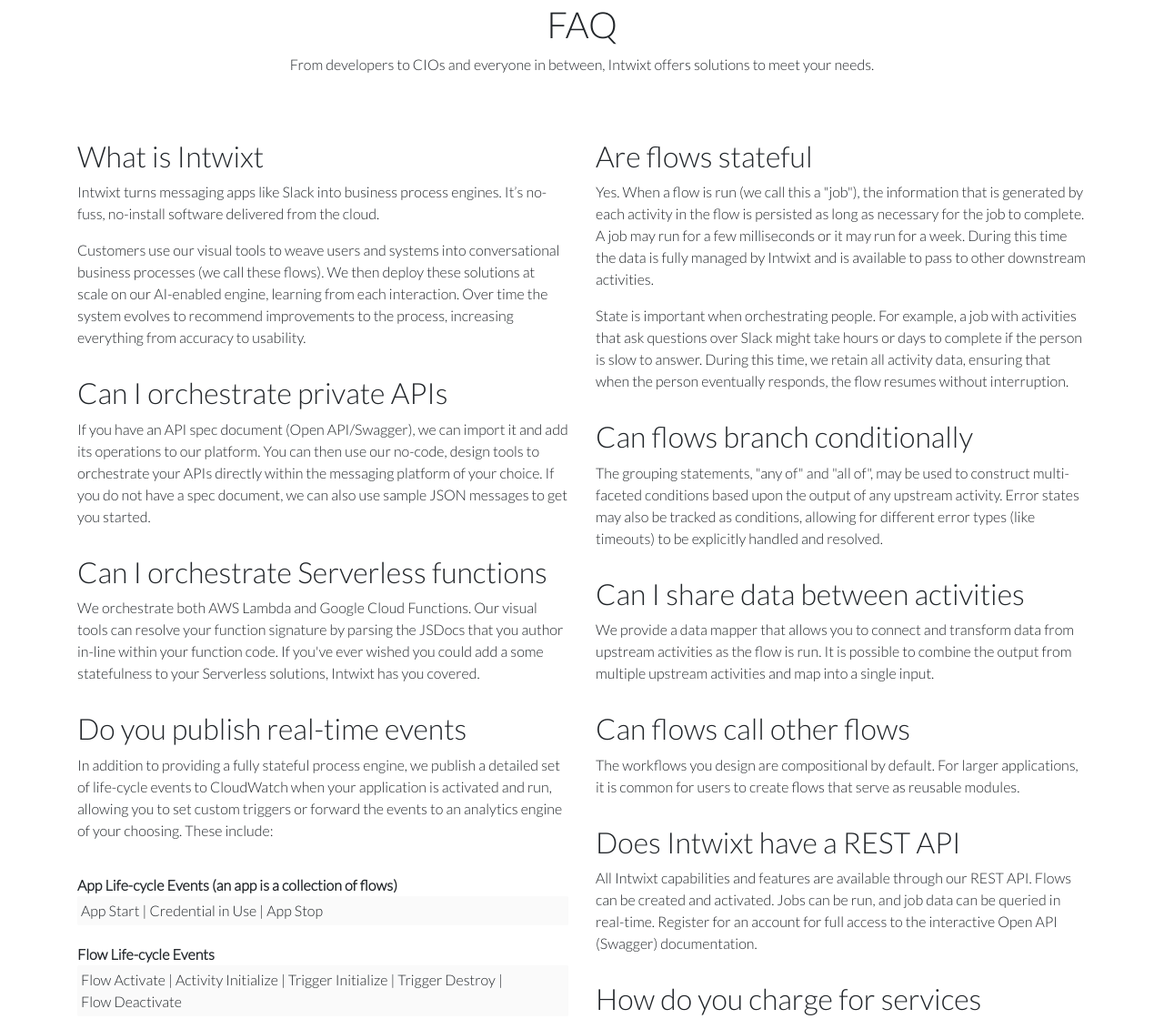
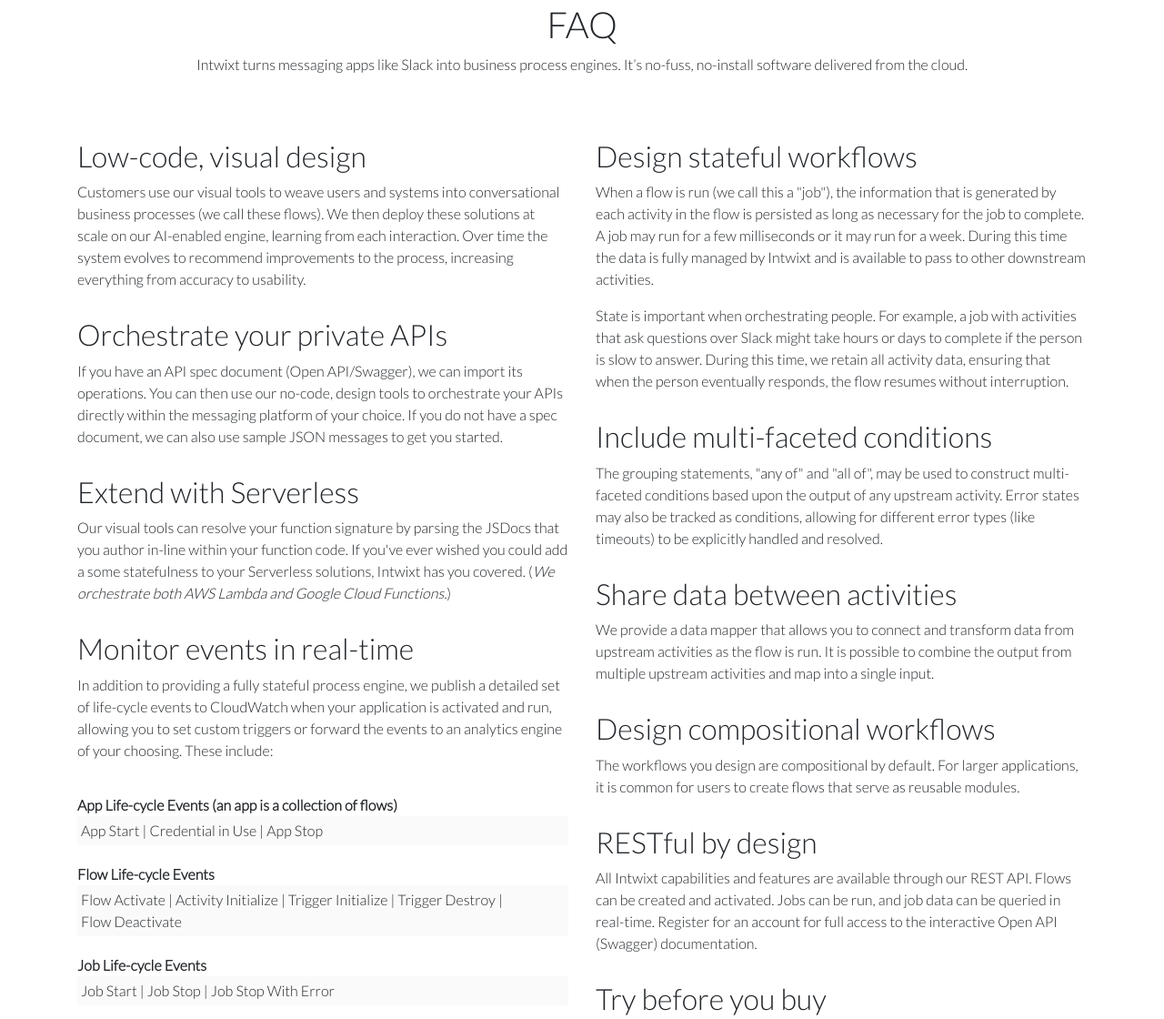
Before and after one commit to praxmo/praxmo.github.io, a plain HTML site: page faq.html in a window 1280 px wide. Shown: the part 140-1260 px from the top of the page at 91% size. Drawn offline with Linux system fonts and the light colour scheme.

Commit message:
faq (action oriented wording)

```diff
--- a/faq.html
+++ b/faq.html
@@ -81,37 +81,34 @@
 
         <div class="container faq">
             <h1>FAQ</h1>
-            <p>From developers to CIOs and everyone in between, Intwixt offers solutions to meet your needs.</p>
+            <p>Intwixt turns messaging apps like Slack into business process engines. It’s no-fuss, no-install
+                software delivered from the cloud.</p>
 
             <div class="row content">
                 <div class="col-12 col-lg-6 fh5co-advantages-grid-columns wow animated fadeInLeft" data-wow-delay="0.36s">
 
-                    <h2>What is Intwixt</h2>
-
-                    <p>Intwixt turns messaging apps like Slack into business process engines. It’s no-fuss, no-install
-                        software delivered from the cloud.
-                    </p>
+                    <h2>Low-code, visual design</h2>
 
                     <p>Customers use our visual tools to weave users and systems into conversational business processes
                         (we call these flows). We then deploy these solutions at scale on our AI-enabled engine,
                         learning from each interaction. Over time the system evolves to
                         recommend improvements to the process, increasing everything from accuracy to usability.</p>
 
-                    <h2>Can I orchestrate private APIs</h2>
-                    <p>If you have an API spec document (Open API/Swagger), we can import it and
-                        add its operations to our platform. You can then use our no-code, design tools to
-                        orchestrate your APIs directly within the messaging platform of your choice. If you do not
-                        have a spec document, we can also use sample JSON messages to get you started.
+                    <h2>Orchestrate your private APIs</h2>
+                    <p>If you have an API spec document (Open API/Swagger), we can import its operations.
+                        You can then use our no-code, design tools to orchestrate your APIs directly within the
+                        messaging platform of your choice. If you do not have a spec document, we can also use sample
+                        JSON messages to get you started.
                     </p>
 
-                    <h2>Can I orchestrate Serverless functions</h2>
-                    <p>We orchestrate both AWS Lambda and Google Cloud Functions. Our visual tools can resolve your
+                    <h2>Extend with Serverless</h2>
+                    <p>Our visual tools can resolve your
                         function signature by parsing the JSDocs that you author in-line within your function code. If
                         you've ever wished you could add a some statefulness to your Serverless solutions, Intwixt has
-                        you covered.
+                        you covered. (<i>We orchestrate both AWS Lambda and Google Cloud Functions.</i>)
                     </p>
 
-                    <h2>Do you publish real-time events</h2>
+                    <h2>Monitor events in real-time</h2>
                     <p>In addition to providing a fully stateful process engine, we publish a detailed set of
                         life-cycle events to CloudWatch when your application is activated and run, allowing you to
                         set custom triggers or forward the events to an analytics engine of your choosing. These include:
@@ -153,24 +150,20 @@
                         <nobr>Activity Stop With Error</nobr>
                     </div>
 
-                    <h2>Can I trigger flows over HTTP</h2>
+                    <h2>Trigger workflows over HTTP</h2>
                     <p>Any flow can be exposed using an HTTP trigger which we manage on your behalf. You configure the
                         HTTP method (GET, POST, etc), path and other standard settings. When you activate your flow, we
                         generate your HTTP spec documentation (Open API format) and maintain and secure the endpoint.
                         When you deactivate a flow with an HTTP trigger, we shut down the route and regenerate the HTTP
                         spec documentation to no longer include the cancelled route(s).
                     </p>
-
-                    <h2>Do you offer enterprise deployments</h2>
-                    <p>If you require a private instance with specific configuration, contact us at info@intwixt.com for
-                        pricing and deployment options.</p>
                 </div>
 
                 <div class="col-12 col-lg-6 fh5co-advantages-grid-columns wow animated fadeInRight" data-wow-delay="0.36s">
 
 
-                    <h2>Are flows stateful</h2>
-                    <p>Yes. When a flow is run (we call this a "job"), the information that is generated by each
+                    <h2>Design stateful workflows</h2>
+                    <p>When a flow is run (we call this a "job"), the information that is generated by each
                         activity in the flow is persisted as long as necessary for the job to complete. A job may run
                         for a few milliseconds or it may run for a week. During this time the data is fully managed by
                         Intwixt and is available to pass to other downstream activities.</p>
@@ -180,37 +173,36 @@
                         During this time, we retain all activity data, ensuring that when the person eventually responds,
                         the flow resumes without interruption.</p>
 
-                    <h2>Can flows branch conditionally</h2>
+                    <h2>Include multi-faceted conditions</h2>
                     <p>The grouping statements, "any of" and "all of", may be used
                         to construct multi-faceted conditions based upon the output of any upstream activity. Error states may
                         also be tracked as conditions, allowing for different error types (like timeouts) to be explicitly
                         handled and resolved.</p>
 
-                    <h2>Can I share data between activities</h2>
+                    <h2>Share data between activities</h2>
                     <p>We provide a data mapper that allows you to connect and transform data from upstream activities
                         as the flow is run. It is possible to combine the output from multiple upstream activities and
                         map into a single input.</p>
 
-                    <h2>Can flows call other flows</h2>
+                    <h2>Design compositional workflows</h2>
                     <p>The workflows you design are compositional by default. For larger applications, it is common for
                         users to create flows that serve as reusable modules.</p>
 
-                    <h2>Does Intwixt have a REST API</h2>
+                    <h2>RESTful by design</h2>
                     <p>All Intwixt capabilities and features are available through our REST API. Flows can be created
                         and activated. Jobs can be run, and job data can be queried in real-time. Register for an
                         account for full access to the interactive Open API (Swagger) documentation.</p>
 
-                    <h2>How do you charge for services</h2>
+                    <h2>Try before you buy</h2>
                     <p>Intwixt provides a hosted community edition of the platform at https://my.intwixt.com. We offer
                         each user a free app instance with a limited number of resources and activity calls. If you need
                         additional resources beyond what the free tier offers, you can upgrade your your trial app to a
-                        production app. If you require customizations ask us about our enterprise deployments.</p>
+                        production app. If you require further customizations ask us about our enterprise deployments.</p>
 
-                    <h2>How do I provide payment</h2>
                     <p>If you wish to move your app to production or purchase activity calls (beyond the initial set we
                         grant you each month), we need a credit card and a maximum monthly budget.</p>
 
-                    <h2>How do you secure my credentials</h2>
+                    <h2>Stay secure</h2>
                     <p>As an integration platform, we orchestrate services on your behalf. This requires that we handle
                         your credentials. We encrypt all stored credentials at rest and in transit and encourage users
                         to set up two-factor authentication for an added layer of security.</p>
```
